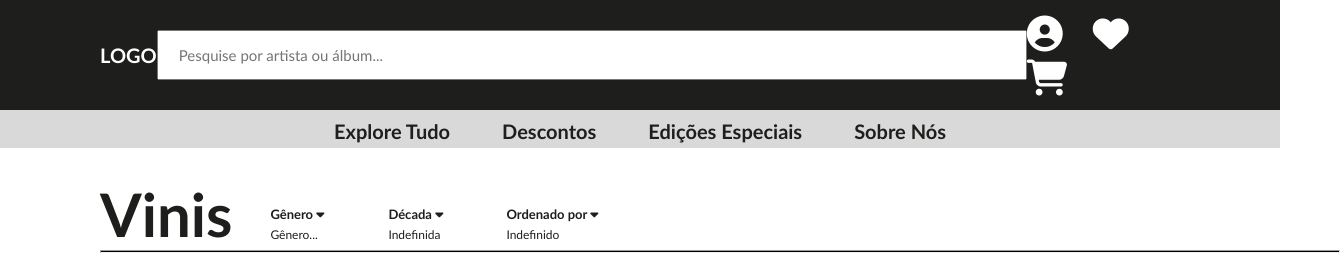
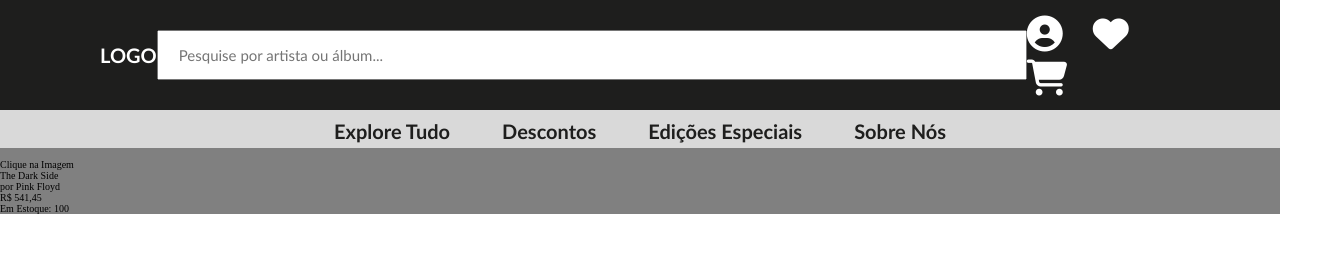
Before and after one commit to Pedro-Vitor21J/loja_vinil, an Angular app: page /home in a window 1280 px wide. Before the commit this address led to /. Shown: the top 264 px of the page, 1340 px wide, since content can reach past the window. Built offline with nearby package versions, Linux system fonts and the light colour scheme.

Commit message:
Feat(buy, detail): Cria detail e buy

```diff
--- a/src/app/app.component.html
+++ b/src/app/app.component.html
@@ -1,2 +1 @@
-<app-catalog></app-catalog>
-<router-outlet>
+<router-outlet />
--- a/src/app/app.component.ts
+++ b/src/app/app.component.ts
@@ -5,7 +5,7 @@ import { CatalogComponent } from './components/pages/catalog/catalog.component';
 
 @Component({
   selector: 'app-root',
-  imports: [RouterOutlet, CatalogComponent],
+  imports: [RouterOutlet],
   templateUrl: './app.component.html',
   styleUrl: './app.component.css'
 })
--- a/src/app/app.routes.ts
+++ b/src/app/app.routes.ts
@@ -1,3 +1,9 @@
+import { Component } from '@angular/core';
 import { Routes } from '@angular/router';
+import { CatalogComponent } from './components/pages/catalog/catalog.component';
+import { DetailComponent } from './components/pages/detail/detail.component';
 
-export const routes: Routes = [];
+export const routes: Routes = [
+    /*{path: "" , component: CatalogComponent}*/
+    {path: "home", component: DetailComponent}
+];
--- a/src/app/components/model/vinly.ts
+++ b/src/app/components/model/vinly.ts
@@ -1,4 +1,5 @@
 export interface vinly{
+    id: number;
     imageUrl: string;
     title: string;
     artist: string;
--- /dev/null
+++ b/src/app/components/pages/detail/detail.component.html
@@ -0,0 +1,11 @@
+<!-- Cabeçalho-->
+<app-header></app-header>
+
+<main>
+
+    <app-buy></app-buy>
+
+</main>
+
+<!--Rodapé-->
+<app-footer></app-footer>
--- /dev/null
+++ b/src/app/components/template/buy/buy.component.css
@@ -0,0 +1,3 @@
+.buy_container{
+    background-color: gray;
+}
--- /dev/null
+++ b/src/app/components/template/buy/buy.component.html
@@ -0,0 +1,13 @@
+<div class="buy_container">
+    <div class="vinly_img">
+        <img src="" alt="">
+        <p>Clique na Imagem</p>
+    </div>
+
+    <div class="vinly_information">
+        <p id="title">The Dark Side</p>
+        <p id="artist">por Pink Floyd</p>
+        <p id="price">R$ 541,45</p>
+        <p id="stock">Em Estoque: 100</p>
+    </div>
+</div>
--- a/src/app/components/template/vinlycard/vinlycard.component.ts
+++ b/src/app/components/template/vinlycard/vinlycard.component.ts
@@ -7,6 +7,7 @@ import { Component, Input } from '@angular/core';
   styleUrl: './vinlycard.component.css'
 })
 export class VinlycardComponent {
+  @Input() id!: number;
   @Input() imageUrl!: string;
   @Input() title!: string;
   @Input() artist!: string;
--- a/src/mock/mocks.ts
+++ b/src/mock/mocks.ts
@@ -2,6 +2,7 @@ import { vinly } from "../app/components/model/vinly";
 
 export const vinly_mock: vinly[] = [
     {
+        id: 1,
         imageUrl: 'https://i.discogs.com/ATLGAosI0De2OkAodnJYs4D9kGRkLgcCXBtMwcOWQ4E/rs:fit/g:sm/q:90/h:573/w:600/czM6Ly9kaXNjb2dz/LWRhdGFiYXNlLWlt/YWdlcy9SLTEyNTM4/MDUzLTE1MzczMTA5/MTEtODA2Ni5qcGVn.jpeg',
         title: 'Year of the Snitch',
         artist: 'Death Grips',
@@ -9,6 +10,7 @@ export const vinly_mock: vinly[] = [
     },
 
     {
+        id: 2,
         imageUrl: 'https://i.discogs.com/86Et-mMsyv4fQFEU7PydJE3G3s2gXOga4YIqkGRky6s/rs:fit/g:sm/q:90/h:595/w:600/czM6Ly9kaXNjb2dz/LWRhdGFiYXNlLWlt/YWdlcy9SLTE2MjAw/MjM4LTE2MDUyNjk3/MDMtMjg5NS5qcGVn.jpeg',
         title: 'Amplifier Worship',
         artist: 'boris',
@@ -16,6 +18,7 @@ export const vinly_mock: vinly[] = [
     },
 
     {
+        id: 3,
         imageUrl: 'https://i.discogs.com/vjWJKCtNiW326UjLeErotQ5H8LndHOKMN1UhMA2Bmz0/rs:fit/g:sm/q:90/h:594/w:600/czM6Ly9kaXNjb2dz/LWRhdGFiYXNlLWlt/YWdlcy9SLTEyNDA0/NDUzLTE1NDM3MjIx/NjUtODgzOC5qcGVn.jpeg',
         title: 'Lift Your Skinny Fists...',
         artist: 'Godspeed You! Black Emperor',
@@ -23,6 +26,7 @@ export const vinly_mock: vinly[] = [
     },
 
     {
+        id: 4,
         imageUrl: 'https://i.discogs.com/McuaRZi6Yph3VlXWcnYBipCfNj1iBh1fIluo0SINC34/rs:fit/g:sm/q:90/h:600/w:600/czM6Ly9kaXNjb2dz/LWRhdGFiYXNlLWlt/YWdlcy9SLTIyNTg2/ODEtMTQyMjI4MDkw/OC0xMjY1LmpwZWc.jpeg',
         title: 'Jane Doe',
         artist: 'Converge',
@@ -30,6 +34,7 @@ export const vinly_mock: vinly[] = [
     },
 
     {
+        id: 5,
         imageUrl: 'https://i.discogs.com/zksA0ccqbdnWuObv2pKZASo0jYyVeRaGG2g_U_2yBY0/rs:fit/g:sm/q:90/h:600/w:597/czM6Ly9kaXNjb2dz/LWRhdGFiYXNlLWlt/YWdlcy9SLTU2Nzk4/OTMtMTU4NTI2MDYx/NS0yODYxLmpwZWc.jpeg',
         title: 'To Be Kind',
         artist: 'Swans',
@@ -37,6 +42,7 @@ export const vinly_mock: vinly[] = [
     },
 
     {
+        id: 6,
         imageUrl: 'https://i.discogs.com/IZ_duZiWeqpXB0kHH71LNodDec-aQFlj6BvViHWAWgM/rs:fit/g:sm/q:90/h:596/w:600/czM6Ly9kaXNjb2dz/LWRhdGFiYXNlLWlt/YWdlcy9SLTE1NzI0/NTk4LTE2MjgyMzI3/NjAtOTIzMi5qcGVn.jpeg',
         title: 'MM..FOOD',
         artist: 'MF DOOM',
@@ -44,6 +50,7 @@ export const vinly_mock: vinly[] = [
     },
 
     {
+        id: 7,
         imageUrl: 'https://i.discogs.com/UEVdNfk3qz5AmYbvytKdWlpIvlB87gQDkOaNJYcX3Go/rs:fit/g:sm/q:90/h:562/w:560/czM6Ly9kaXNjb2dz/LWRhdGFiYXNlLWlt/YWdlcy9SLTE1NjI4/OTUyLTE2MDQ3Njg5/NDEtODE4MS5qcGVn.jpeg',
         title: '1000 gecs and The Tree...',
         artist: '100 gecs',
@@ -51,6 +58,7 @@ export const vinly_mock: vinly[] = [
     },
 
     {
+        id: 8,
         imageUrl: 'https://i.discogs.com/5Lk_r8xwV7ug2RzW52i_QguL1fKie5bZ6v5LnJ-H3_w/rs:fit/g:sm/q:90/h:595/w:600/czM6Ly9kaXNjb2dz/LWRhdGFiYXNlLWlt/YWdlcy9SLTEzODI2/MzMxLTE2Mzc1NzQx/NDctMjUzMC5qcGVn.jpeg',
         title: 'The Sacrificial Code',
         artist: 'Kali Malone',
@@ -58,6 +66,7 @@ export const vinly_mock: vinly[] = [
     },
 
     {
+        id: 9,
         imageUrl: 'https://i.discogs.com/y59WjDWoShYbpyu6Lke6JdLSe0Wfw7KZK8DIfWe2Cew/rs:fit/g:sm/q:90/h:598/w:600/czM6Ly9kaXNjb2dz/LWRhdGFiYXNlLWlt/YWdlcy9SLTk2Nzg1/LTE2Mjg2Mzc4Nzct/NDM3MS5qcGVn.jpeg',
         title: 'Venereology',
         artist: 'Merzbow',
@@ -65,6 +74,7 @@ export const vinly_mock: vinly[] = [
     },
 
     {
+        id: 10,
         imageUrl: 'https://i.discogs.com/QLyIhlYqedqh2Ubjvp688ey4qikgvQ45Xi3Rwrc_rG4/rs:fit/g:sm/q:90/h:510/w:500/czM6Ly9kaXNjb2dz/LWRhdGFiYXNlLWlt/YWdlcy9SLTEyMjA3/NTMtMTIwMjUwODc3/OC5qcGVn.jpeg',
         title: 'And Still, Wanting',
         artist: 'Prurient',
@@ -72,6 +82,7 @@ export const vinly_mock: vinly[] = [
     },
 
     {
+        id: 11,
         imageUrl: 'https://i.discogs.com/p01Er22nl_ZI97V5Lhqcd-fMquYiYw9k8-fEFVjVkWE/rs:fit/g:sm/q:90/h:600/w:380/czM6Ly9kaXNjb2dz/LWRhdGFiYXNlLWlt/YWdlcy9SLTEzODQ1/MzIzLTE1NjY0MjEw/MzYtNDgyNi5qcGVn.jpeg',
         title: 'Dead Lotus',
         artist: 'Merzbow',
@@ -79,6 +90,7 @@ export const vinly_mock: vinly[] = [
     },
 
     {
+        id: 12,
         imageUrl: 'https://i.discogs.com/dQIxDN7PtPg-m0V0GknGrD-RcTm3cj0LUdxUZWK7FuM/rs:fit/g:sm/q:90/h:555/w:486/czM6Ly9kaXNjb2dz/LWRhdGFiYXNlLWlt/YWdlcy9SLTYyNTU2/NTQtMTQ1NzQwMzc0/NS0zNTQyLmpwZWc.jpeg',
         title: 'Sheer Hellish Miasma',
         artist: 'Kevin Drumm',
@@ -86,6 +98,7 @@ export const vinly_mock: vinly[] = [
     },
 
     {
+        id: 13,
         imageUrl: 'https://i.discogs.com/45T26pCmcA9SusGrV2OpXHojMfMnCcIODOhm_UVQWRE/rs:fit/g:sm/q:90/h:596/w:598/czM6Ly9kaXNjb2dz/LWRhdGFiYXNlLWlt/YWdlcy9SLTYwMjQ3/MTYtMTQwOTEwNTAw/OS03NDk3LmpwZWc.jpeg',
         title: 'Deathconsciousness',
         artist: 'Have a Nice Life',
@@ -93,6 +106,7 @@ export const vinly_mock: vinly[] = [
     },
 
     {
+        id: 14,
         imageUrl: 'https://i.discogs.com/79QPtjguKV0xl0BzMhe-S1V04iFj4JT_ARxEKcFQOAg/rs:fit/g:sm/q:90/h:600/w:597/czM6Ly9kaXNjb2dz/LWRhdGFiYXNlLWlt/YWdlcy9SLTY5NTYw/My0xNjg0ODk2MTA0/LTM1NTAuanBlZw.jpeg',
         title: 'Hanatarash 3',
         artist: 'Hanatarash',
@@ -100,6 +114,7 @@ export const vinly_mock: vinly[] = [
     },
 
     {
+        id: 15,
         imageUrl: 'https://i.discogs.com/QUsBq0Mmu-J6-sh7hHL7K6ZxdrtMkYN8h9j9W6ErFCo/rs:fit/g:sm/q:90/h:450/w:450/czM6Ly9kaXNjb2dz/LWRhdGFiYXNlLWlt/YWdlcy9SLTYyOTEw/MS0xMTQwNjI1NTI0/LmpwZWc.jpeg',
         title: 'Black One',
         artist: 'Sunn O)))',
@@ -107,6 +122,7 @@ export const vinly_mock: vinly[] = [
     },
 
     {
+        id: 16,
         imageUrl: 'https://i.discogs.com/ePDqkxfJalPZKdastMCIRKWBptdpyGVxJUTBbABbuts/rs:fit/g:sm/q:90/h:599/w:600/czM6Ly9kaXNjb2dz/LWRhdGFiYXNlLWlt/YWdlcy9SLTUwMDg3/NS0xMjQ1MzUxOTAx/LmpwZWc.jpeg',
         title: 'Black Vase',
         artist: 'Prurient',
```
Also changed, not shown: src/app/components/pages/detail/detail.component.ts (added, +14 -0 lines), src/app/components/template/buy/buy.component.ts (added, +11 -0 lines), src/app/components/pages/detail/detail.component.css (added), 2 other files (tests, documents, lock files or other folders).
